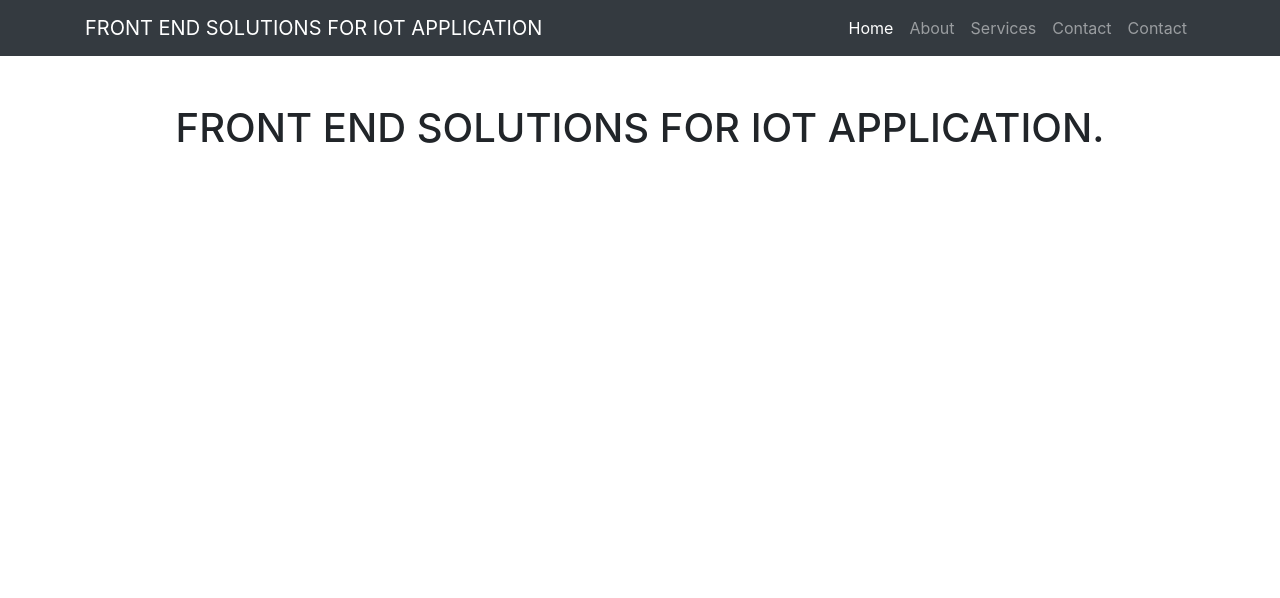
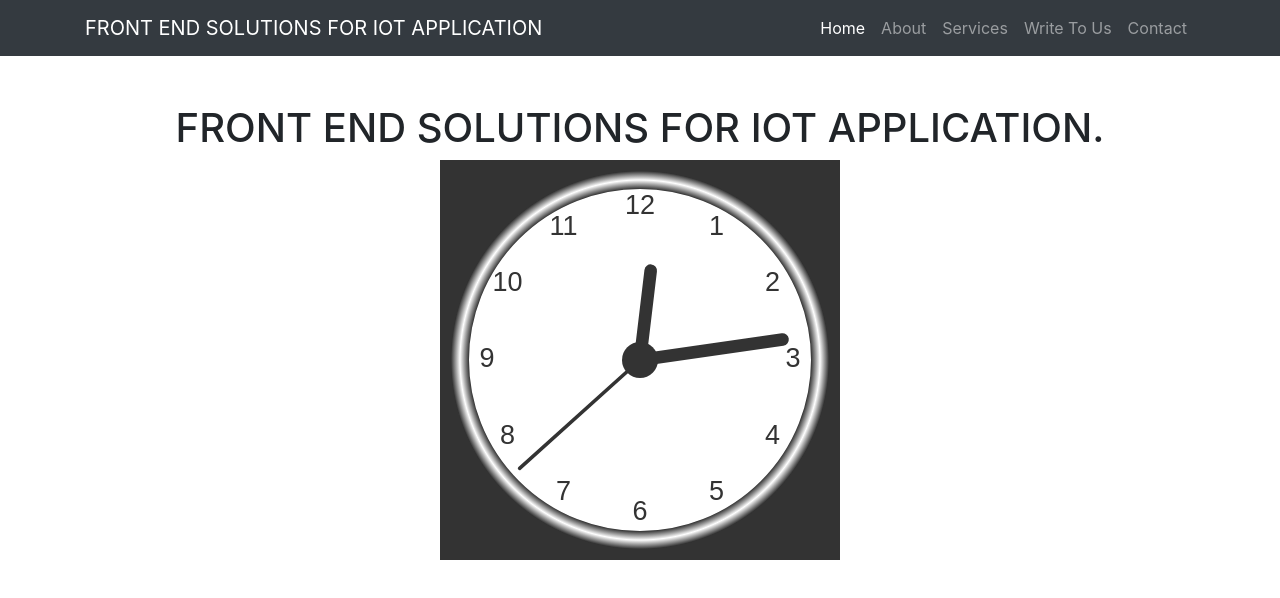
Before and after one commit to anshikabanerjee/EIS-10372528-CA2, a website: page page3.html in a window 1280 px wide. Drawn offline with Linux system fonts and the light colour scheme.

Commit message:
Add files via upload

```diff
--- a/page3.html
+++ b/page3.html
@@ -58,7 +58,7 @@
               <a class="nav-link" href="page2.html">Services</a>
             </li>
             <li class="nav-item">
-              <a class="nav-link" href="page3.html">Contact</a>
+              <a class="nav-link" href="page3.html">Write To Us</a>
             </li>
             <li class="nav-item">
               <a class="nav-link" href="page4.html">Contact</a>
@@ -74,6 +74,91 @@
       <div class="row">
         <div class="col-lg-12 text-center">
           <h1 class="mt-5">FRONT END SOLUTIONS FOR IOT APPLICATION.</h1>
+
+          <canvas id="canvas" width="400" height="400" style="background-color:#333">
+            </canvas>
+
+            <script>
+            var canvas = document.getElementById("canvas");
+            var ctx = canvas.getContext("2d");
+            var radius = canvas.height / 2;
+            ctx.translate(radius, radius);
+            radius = radius * 0.90
+            setInterval(drawClock, 1000);
+
+            function drawClock() {
+              drawFace(ctx, radius);
+              drawNumbers(ctx, radius);
+              drawTime(ctx, radius);
+            }
+
+            function drawFace(ctx, radius) {
+              var grad;
+              ctx.beginPath();
+              ctx.arc(0, 0, radius, 0, 2*Math.PI);
+              ctx.fillStyle = 'white';
+              ctx.fill();
+              grad = ctx.createRadialGradient(0,0,radius*0.95, 0,0,radius*1.05);
+              grad.addColorStop(0, '#333');
+              grad.addColorStop(0.5, 'white');
+              grad.addColorStop(1, '#333');
+              ctx.strokeStyle = grad;
+              ctx.lineWidth = radius*0.1;
+              ctx.stroke();
+              ctx.beginPath();
+              ctx.arc(0, 0, radius*0.1, 0, 2*Math.PI);
+              ctx.fillStyle = '#333';
+              ctx.fill();
+            }
+
+            function drawNumbers(ctx, radius) {
+              var ang;
+              var num;
+              ctx.font = radius*0.15 + "px arial";
+              ctx.textBaseline="middle";
+              ctx.textAlign="center";
+              for(num = 1; num < 13; num++){
+                ang = num * Math.PI / 6;
+                ctx.rotate(ang);
+                ctx.translate(0, -radius*0.85);
+                ctx.rotate(-ang);
+                ctx.fillText(num.toString(), 0, 0);
+                ctx.rotate(ang);
+                ctx.translate(0, radius*0.85);
+                ctx.rotate(-ang);
+              }
+            }
+
+            function drawTime(ctx, radius){
+                var now = new Date();
+                var hour = now.getHours();
+                var minute = now.getMinutes();
+                var second = now.getSeconds();
+                //hour
+                hour=hour%12;
+                hour=(hour*Math.PI/6)+
+                (minute*Math.PI/(6*60))+
+                (second*Math.PI/(360*60));
+                drawHand(ctx, hour, radius*0.5, radius*0.07);
+                //minute
+                minute=(minute*Math.PI/30)+(second*Math.PI/(30*60));
+                drawHand(ctx, minute, radius*0.8, radius*0.07);
+                // second
+                second=(second*Math.PI/30);
+                drawHand(ctx, second, radius*0.9, radius*0.02);
+            }
+
+            function drawHand(ctx, pos, length, width) {
+                ctx.beginPath();
+                ctx.lineWidth = width;
+                ctx.lineCap = "round";
+                ctx.moveTo(0,0);
+                ctx.rotate(pos);
+                ctx.lineTo(0, -length);
+                ctx.stroke();
+                ctx.rotate(-pos);
+            }
+            </script>
 
 
 
```
